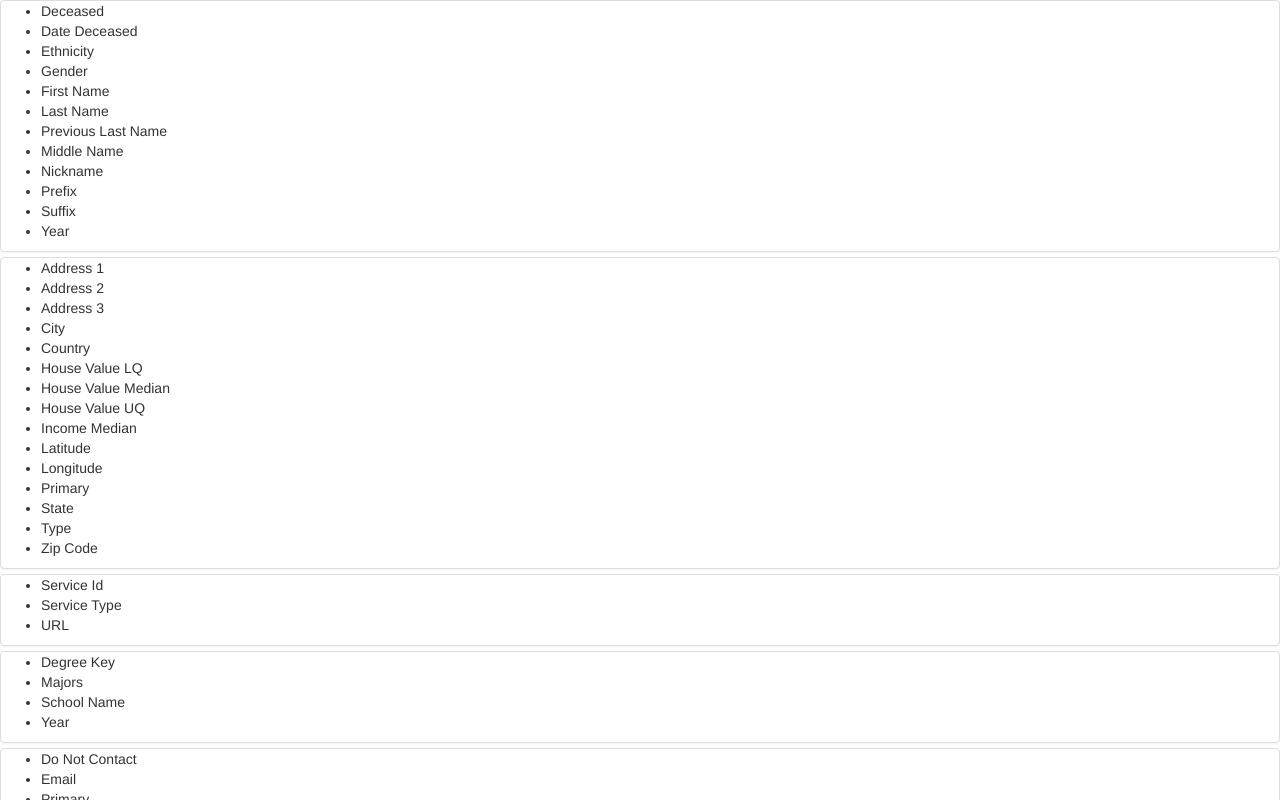
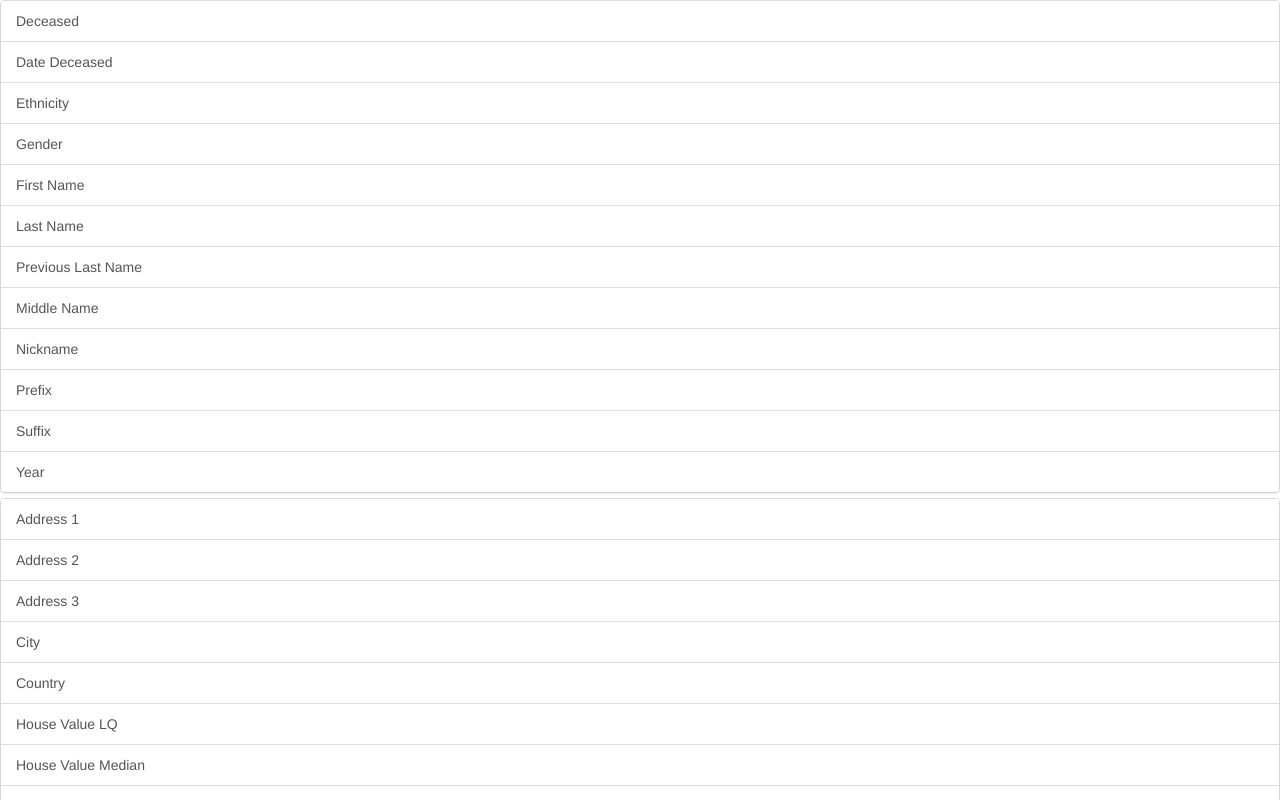
Before and after one commit to JD68/group-property-app, a React (Create React App) app: page / in a window 1280 px wide. Shown: the top 800 px of the page. Built offline with nearby package versions, Linux system fonts and the light colour scheme.

Commit message:
using display names for properties. Implemented highlight property functionality. Changed properties from list<ul> to bootstrap ListGroup.

```diff
--- a/src/Menu.js
+++ b/src/Menu.js
@@ -1,22 +1,44 @@
 import React, { Component } from 'react';
 import GroupPropertyService from './GroupPropertyService'
-import { Accordion, Panel } from 'react-bootstrap';
+import { Accordion, Panel, ListGroup, ListGroupItem} from 'react-bootstrap';
 
 class Menu extends Component {
+    constructor(props) {
+        super(props);
+        this.handleGroupClick = this.handleGroupClick.bind(this);
+        this.handlePropertyClick = this.handlePropertyClick.bind(this);
+    }
+
     componentDidMount() {
         GroupPropertyService.getGroups()
             .then(groups => {
-                this.setState({groups: groups});
+                this.setState({groups: groups, selectedGroup: '', selectedProperty: ''});
             });
     }
+
+    handleGroupClick(groupName,e) {
+        //if event target is collapsed then it means we are opening group
+        if(e.target.className === 'collapsed') {
+            this.setState({selectedGroup: groupName, selectedProperty: (GroupPropertyService.getGroupProperties(groupName)[0]).name});
+        } else {
+            this.setState({selectedGroup: '', selectedProperty: ''});
+        }
+    }
+
+    handlePropertyClick(propertyName) {
+        this.setState({selectedProperty: propertyName});
+    }
+
     render() {
         let panels;
         if(this.state && this.state.groups) {
             panels = this.state.groups.map((group, index) => {
-                return  <Panel header={group} key={group} eventKey={index + 1}>
-                            <ul>
-                                {GroupPropertyService.getGroupProperties(group).map(property => <li key={group + property.name}>{property.displayName}</li>)}
-                            </ul>
+                return  <Panel header={group} key={group} eventKey={index + 1} onClick={(e) => this.handleGroupClick(group, e)}>
+                            <ListGroup>
+                                {GroupPropertyService.getGroupProperties(group).map((property, index) => {
+                                    return <ListGroupItem active={property.name === this.state.selectedProperty ? true : undefined} key={group + property.name} onClick={(e) => {e.stopPropagation(); this.handlePropertyClick(property.name)}}>{property.displayName}</ListGroupItem>
+                                })}
+                            </ListGroup>
                         </Panel>;
             });
         }
```
